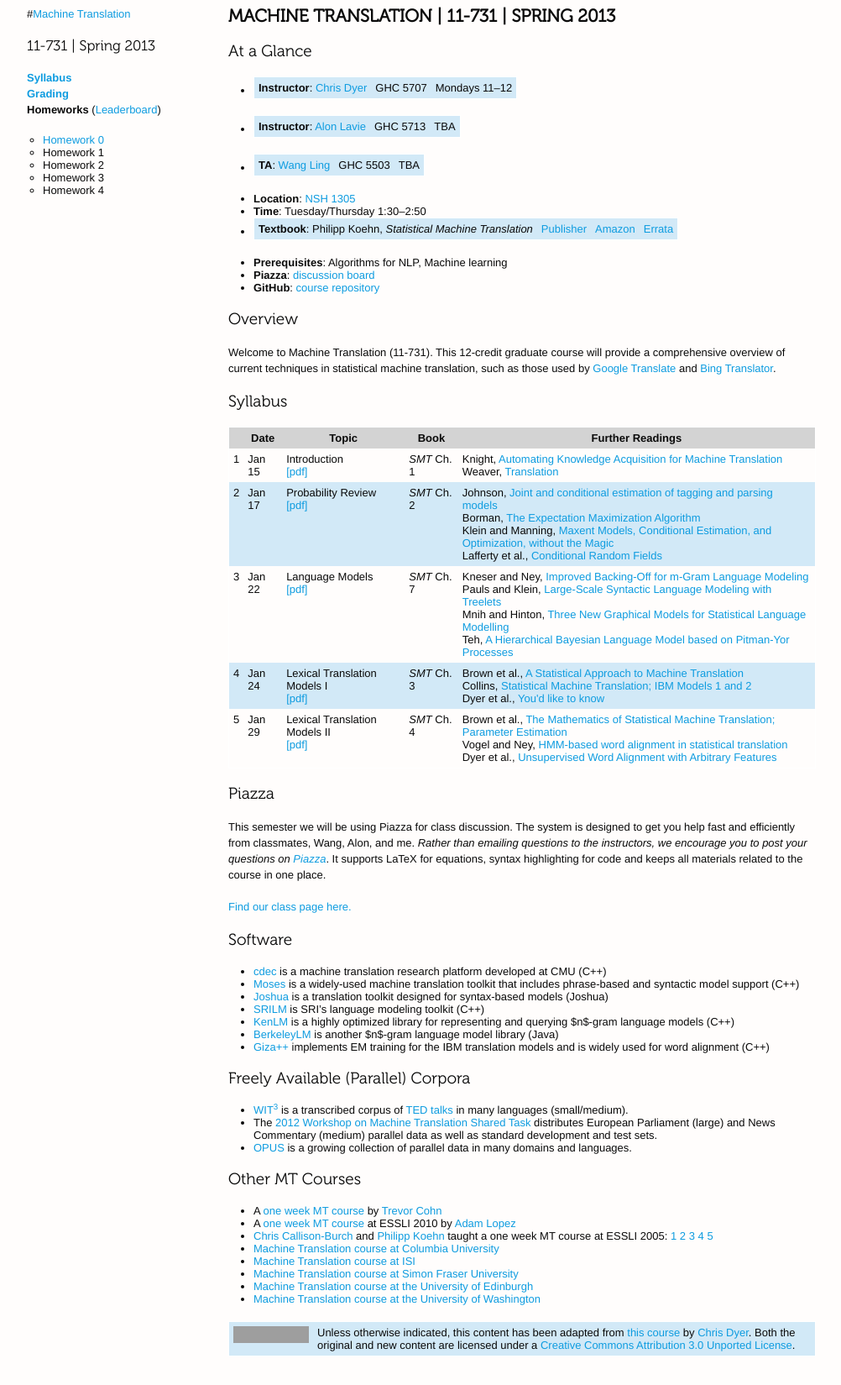
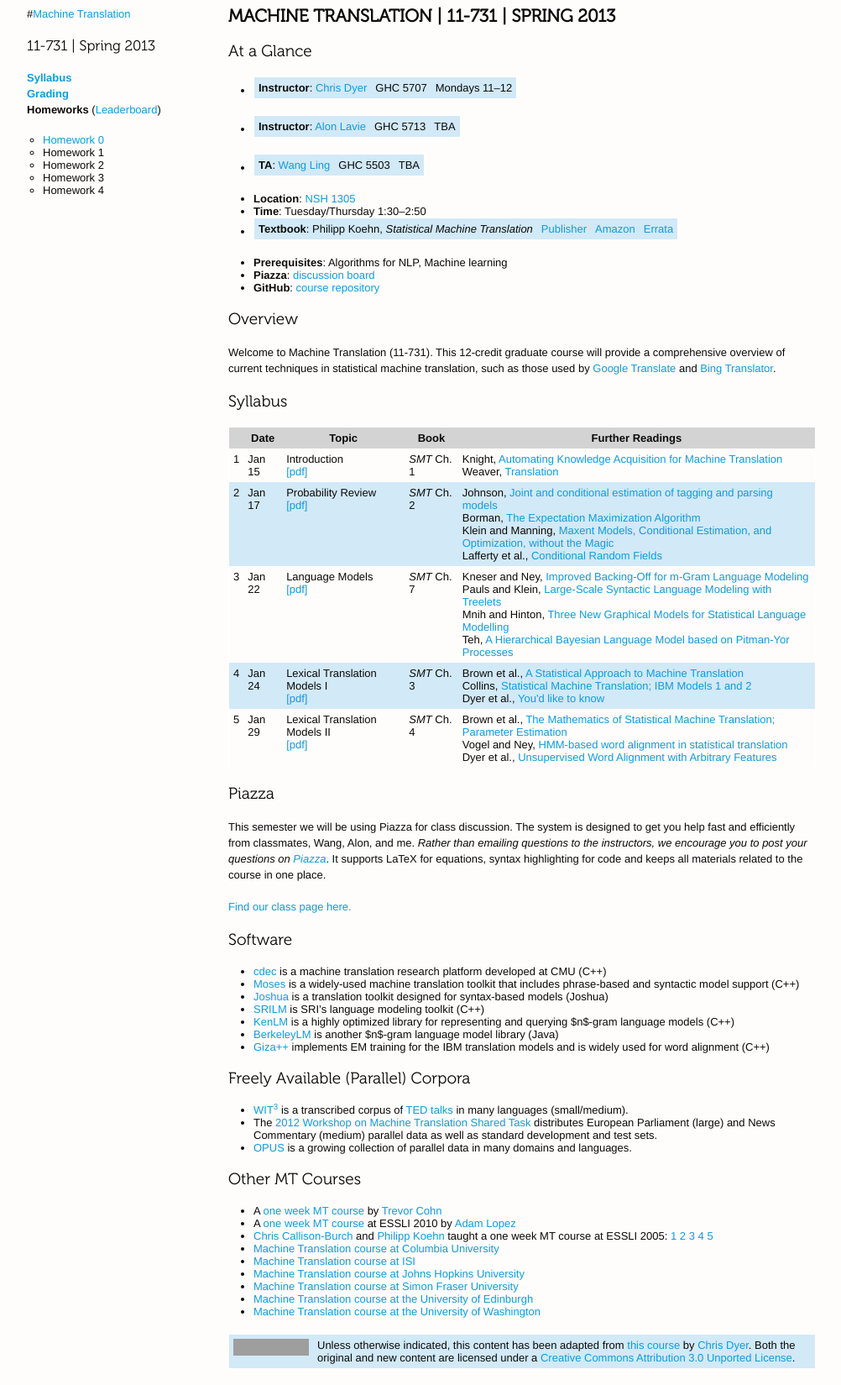
Before and after one commit to redpony/cmu-mt-11731, a Jekyll site: the page built from index.md, in a window 1280 px wide. Shown: the whole page at 84% size, without its empty margins (138-1140 px from the left). Built offline with Jekyll 4.4.1, drawn with Linux system fonts in a browser that asks for light colours; part of the change alters nothing that is shown; grey boxes are pictures that could not be loaded.

Commit message:
fix titles

```diff
--- a/_layouts/base.html
+++ b/_layouts/base.html
@@ -2,7 +2,7 @@
 <html lang="en">
 <head>
   <meta charset="utf-8" />
-  <title>Machine Translation | 11-731</title>
+  <title>Machine Translation | 11-731 | {{page.title}} </title>
   <meta name="author" content="Chris Dyer" />
   <meta name="description" content="11-731 course page">
 
--- a/index.md
+++ b/index.md
@@ -1,6 +1,6 @@
 ---
 layout: default
-title: 11-731
+title: Overview
 ---
 # Machine Translation | 11-731 | Spring 2013
 
@@ -96,6 +96,7 @@ This semester we will be using Piazza for class discussion. The system is design
  * [Chris Callison-Burch](http://www.cs.jhu.edu/~ccb/) and [Philipp Koehn](http://homepages.inf.ed.ac.uk/pkoehn/) taught a one week MT course at ESSLI 2005: [1](http://homepages.inf.ed.ac.uk/pkoehn/publications/esslli-slides-day1.pdf) [2](http://homepages.inf.ed.ac.uk/pkoehn/publications/esslli-slides-day2.pdf) [3](http://homepages.inf.ed.ac.uk/pkoehn/publications/esslli-slides-day3.pdf) [4](http://homepages.inf.ed.ac.uk/pkoehn/publications/esslli-slides-day4.pdf) [5](http://homepages.inf.ed.ac.uk/pkoehn/publications/esslli-slides-day5.pdf)
  * [Machine Translation course at Columbia University](https://sites.google.com/site/comse6998machinetranslation/)
  * [Machine Translation course at ISI](http://nlg.isi.edu/teaching/cs599mt/)
+ * [Machine Translation course at Johns Hopkins University](http://mt-class.org/)
  * [Machine Translation course at Simon Fraser University](http://www.cs.sfu.ca/~anoop/teaching/CMPT-882-Fall-2011/)
  * [Machine Translation course at the University of Edinburgh](http://www.inf.ed.ac.uk/teaching/courses/mt/)
  * [Machine Translation course at the University of Washington](https://catalyst.uw.edu/workspace/kristout/20547/123745)
```
